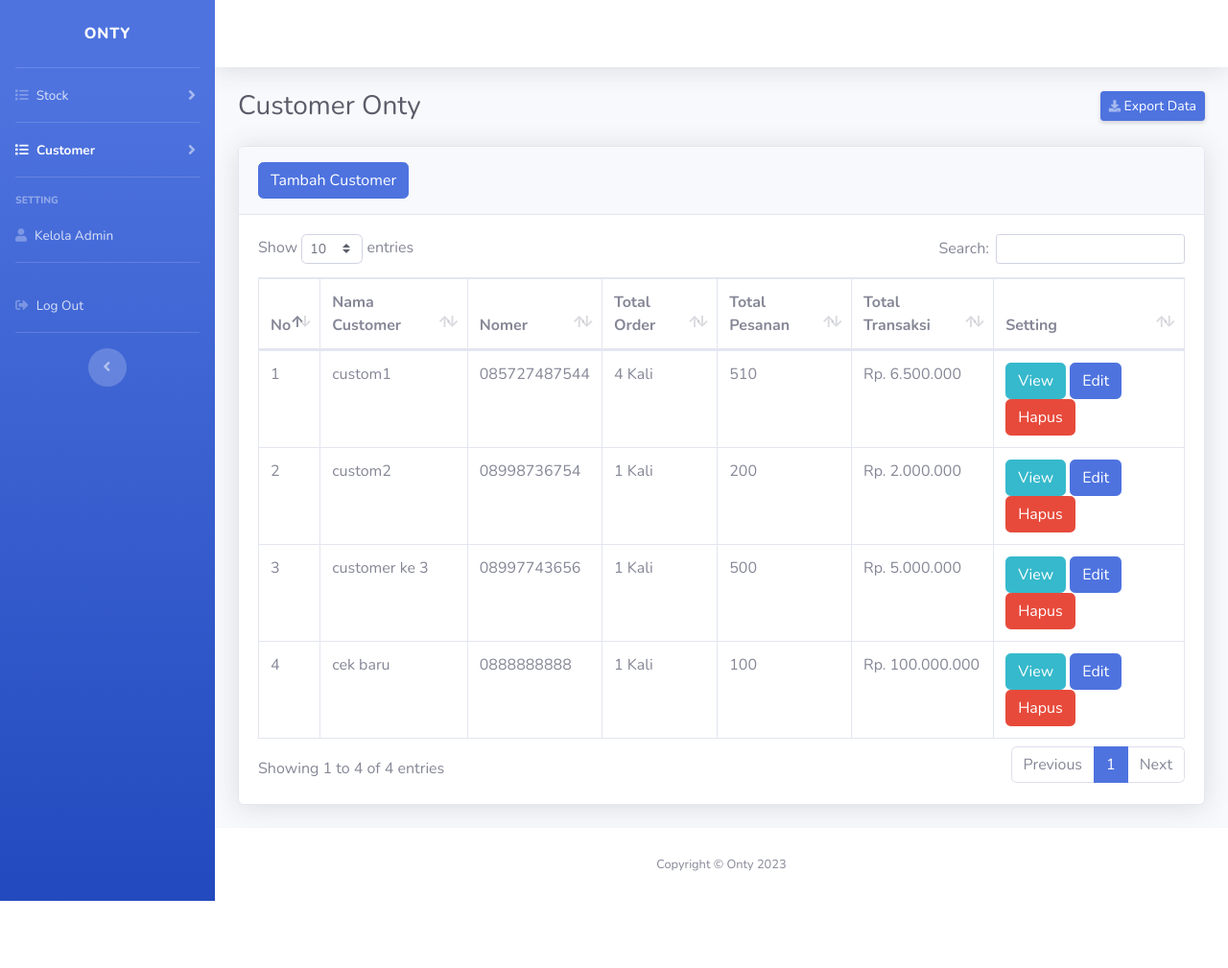
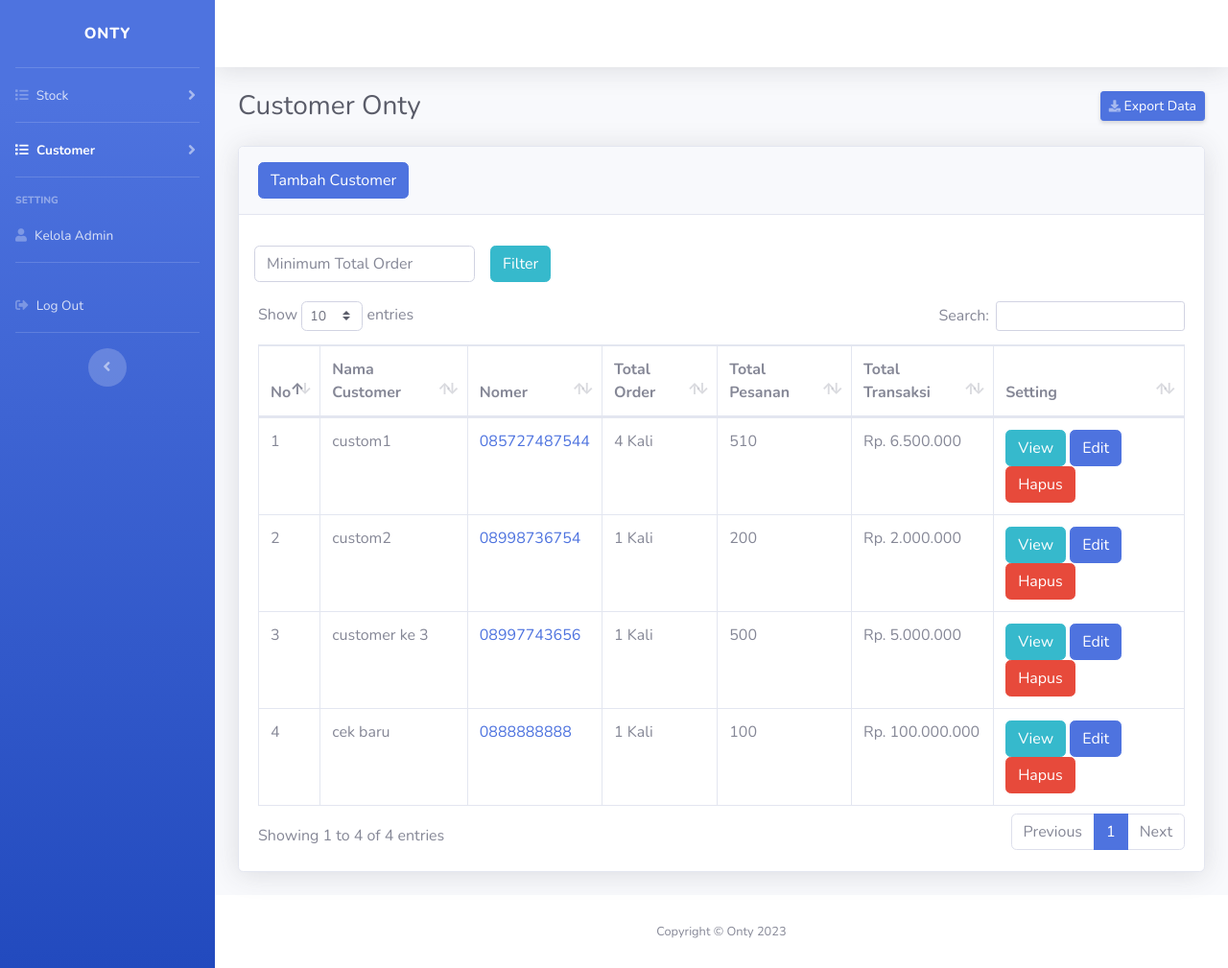
Before and after one commit to muslihm3/stock-opname, a PHP site: page /admin/customer.php in a window 1280 px wide. Shown: the whole page at 96% size. Before the commit the page ends 939 px from the top, so only its background shows below. Run offline with PHP 8.4, Linux system fonts and the light colour scheme; a user stored in the database is signed in; data comes from the database, SQL or seed files in the repository.

Commit message:
add filter total order

```diff
--- a/cek.php
+++ b/cek.php
@@ -2,5 +2,5 @@
 //if blm login
 
 if($_SESSION['role']==""){
-		header("location:login.php?pesan=gagal");
+		header("location:login.php");
 	}
--- a/customer.php
+++ b/customer.php
@@ -150,6 +150,17 @@ require 'cek.php';
                                 Tambah Customer
                             </button>
                         </div>
+                        <br>
+                        <div class="row mt-2">
+                            <div class="col">
+                                <form  class="form-inline">
+                                     <input type="number" id="minTotalOrder" name="minTotalOrder" class="form-control ml-3" min="0" placeholder="Minimum Total Order" />
+                                    <button id="filterBtn" class="btn btn-info ml-3">Filter</button>
+                                </form>
+                            </div>
+                        </div>
+
+
                         <div class="card-body">
                             <div class="table-responsive">
                                 <table class="table table-bordered" id="dataTable" width="100%" cellspacing="0">
@@ -184,7 +195,7 @@ require 'cek.php';
                                             <tr>
                                                 <td><?= $i++; ?></td>
                                                 <td><?= $namacustomer; ?></td>
-                                                <td><?= $numbercustomer; ?></td>
+                                                <td><a href="https://wa.me/<?= $numbercustomer; ?>" target="_blank"><?= $numbercustomer; ?></a></td>
                                                 <td><?= $totalorder . ' Kali'; ?></td>
                                                 <td><?= $totalpesanan; ?></td>
                                                 <td><?= 'Rp. ' .  number_format( $totaltransaksi,0,",",".")  ?></td>
@@ -324,6 +335,29 @@ require 'cek.php';
     </div>
 
 
+    <!-- Skrip JavaScript untuk filter -->
+    <script>
+        document.getElementById("filterBtn").addEventListener("click", function (e) {
+            e.preventDefault(); // Ini akan mencegah reload halaman default saat tombol ditekan.
+
+            var minTotalOrder = parseInt(document.getElementById("minTotalOrder").value);
+
+            // Loop melalui setiap baris tabel dan sembunyikan yang tidak memenuhi kriteria
+            var tableRows = document.querySelectorAll("#dataTable tbody tr");
+            tableRows.forEach(function (row) {
+                var totalOrder = parseInt(row.cells[3].textContent.split(" ")[0]); // Ambil jumlah pesanan dari kolom ke-4
+
+                if (isNaN(totalOrder) || totalOrder < minTotalOrder) {
+                    row.style.display = "none"; // Sembunyikan baris yang tidak memenuhi kriteria
+                } else {
+                    row.style.display = ""; // Tampilkan baris yang memenuhi kriteria
+                }
+            });
+        });
+    </script>
+
+
+
     <!-- Bootstrap core JavaScript-->
     <script src="vendor/jquery/jquery.min.js"></script>
     <script src="vendor/bootstrap/js/bootstrap.bundle.min.js"></script>
```
